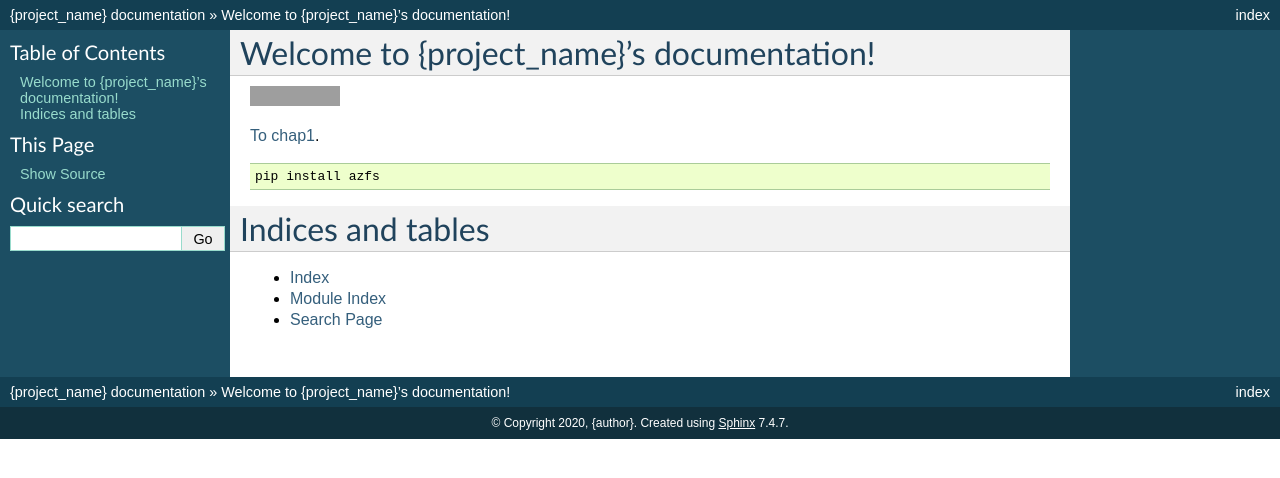
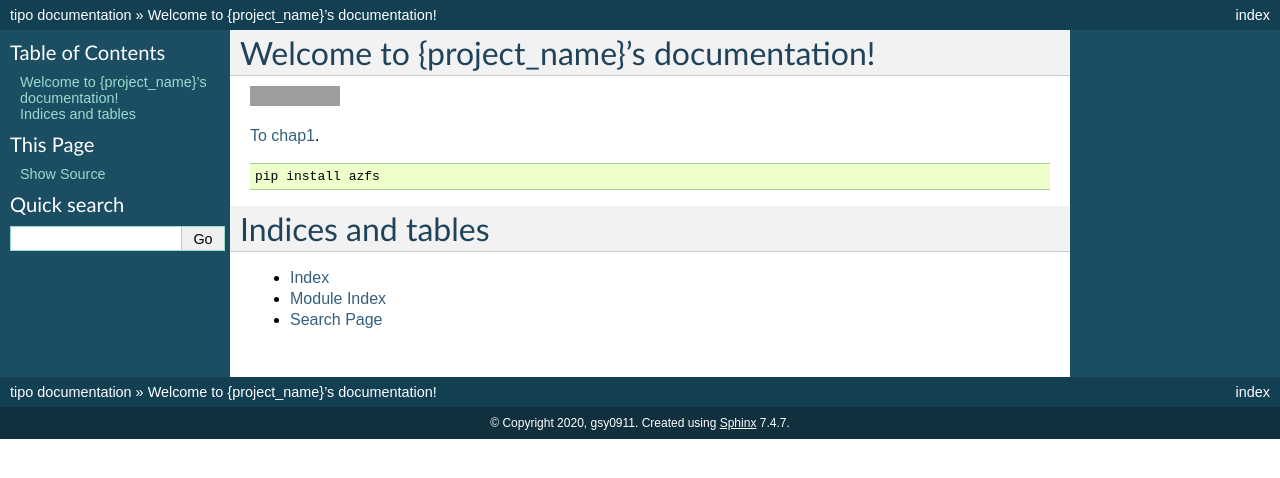
Before and after one commit to gsy0911/tipo, a Sphinx documentation site: the page built from docs/index.rst, in a window 1280 px wide. Shown: the top 478 px of the page. Built offline with Sphinx 7.4.7, drawn with Linux system fonts in a browser that asks for light colours; pages that are not in the unit, such as notebooks, are missing from menus; grey boxes are pictures that could not be loaded.

```diff
--- a/docs/conf.py
+++ b/docs/conf.py
@@ -17,9 +17,9 @@
 
 # -- Project information -----------------------------------------------------
 
-project = '{project_name}'
-copyright = '2020, {author}'
-author = '{author}'
+project = 'tipo'
+copyright = '2020, gsy0911'
+author = 'gsy0911'
 
 
 # -- General configuration ---------------------------------------------------
--- a/pyproject.toml
+++ b/pyproject.toml
@@ -1,8 +1,8 @@
 [tool.poetry]
-name = "{project_name}"
+name = "tipo"
 version = "0.1.0"
 description = ""
-authors = ["{your_name} <{your_email}>"]
+authors = ["gsy0911 <yoshiki0911@gmail.com>"]
 
 [tool.poetry.dependencies]
 python = "^3.7"
```
Also changed, not shown: README.md (+1 -19 lines), setup.py (+6 -7 lines), tipo/__init__.py (added), 1 other file.
